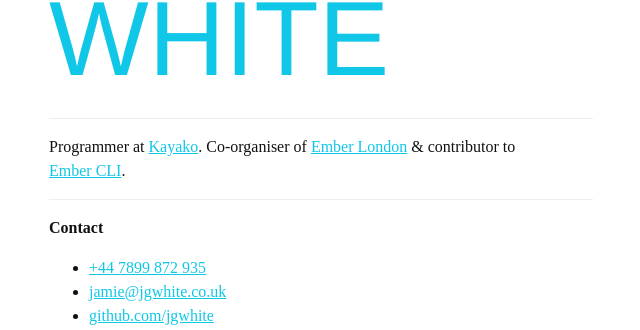
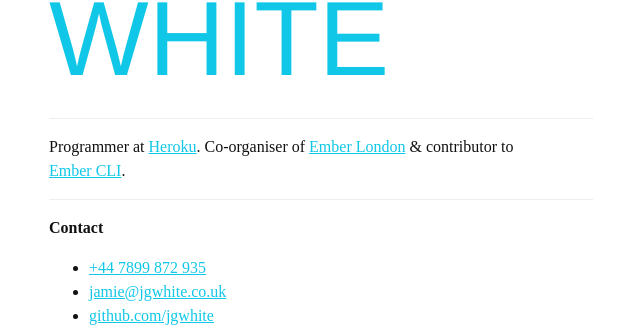
Before and after one commit to jgwhite/jgwhite.github.io, a Jekyll site: the page built from index.md, in a window 1280 px wide. Shown: the part 162-492 px from the top of the page, without its empty margins (319-959 px from the left). Built offline with Jekyll 4.4.1, drawn with Linux system fonts in a browser that asks for light colours; some web fonts are replaced.

Commit message:
Update index.md

```diff
--- a/index.md
+++ b/index.md
@@ -7,7 +7,7 @@ title: Jamie White
 
 ---
 
-Programmer at [Kayako](http://kayako.com). Co-organiser of [Ember London](http://emberlondon.com) &amp; contributor to [Ember CLI](http://ember-cli.com).
+Programmer at [Heroku](https://heroku.com). Co-organiser of [Ember London](http://emberlondon.com) &amp; contributor to [Ember CLI](http://ember-cli.com).
 
 ---
 
```
